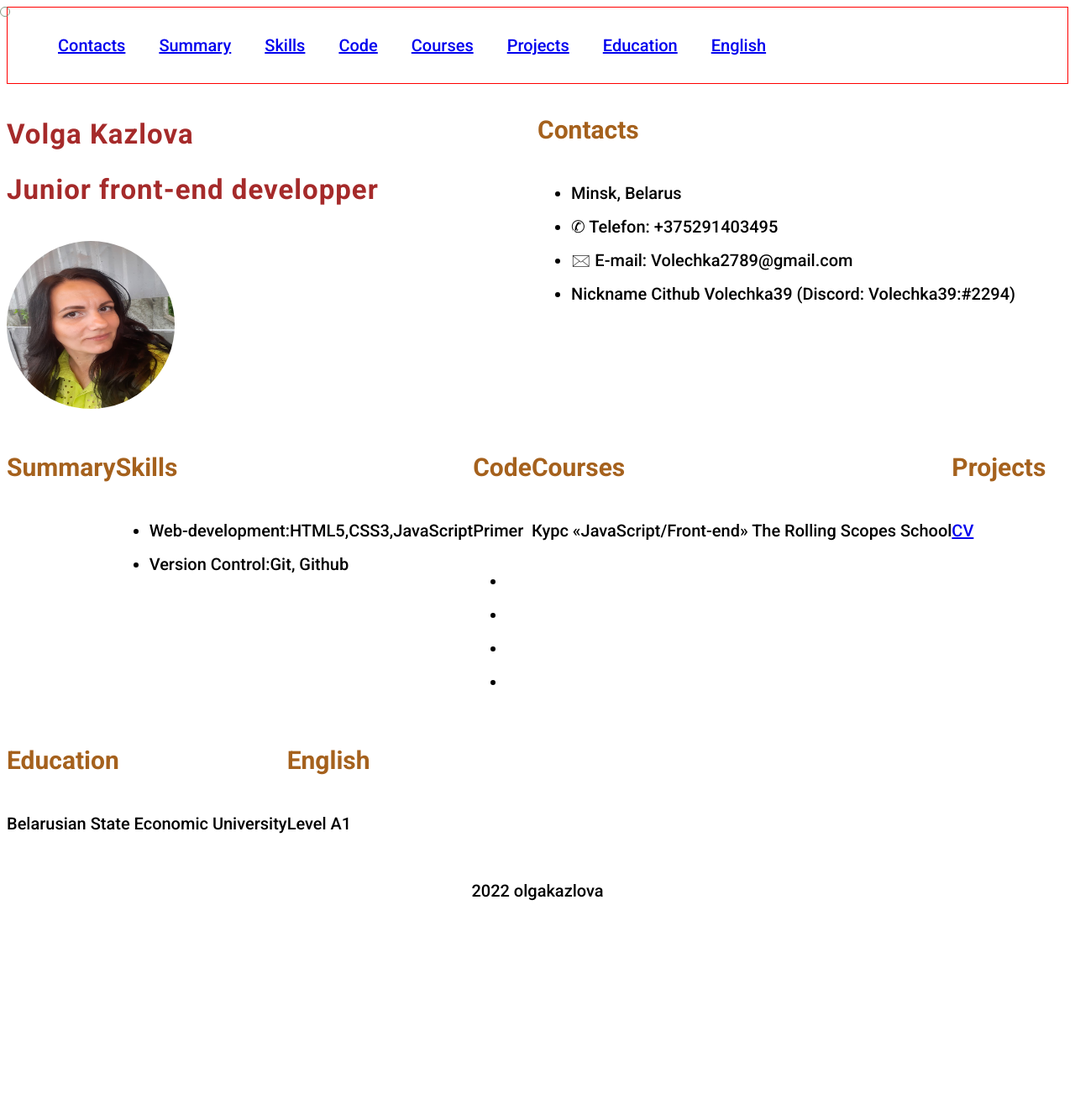
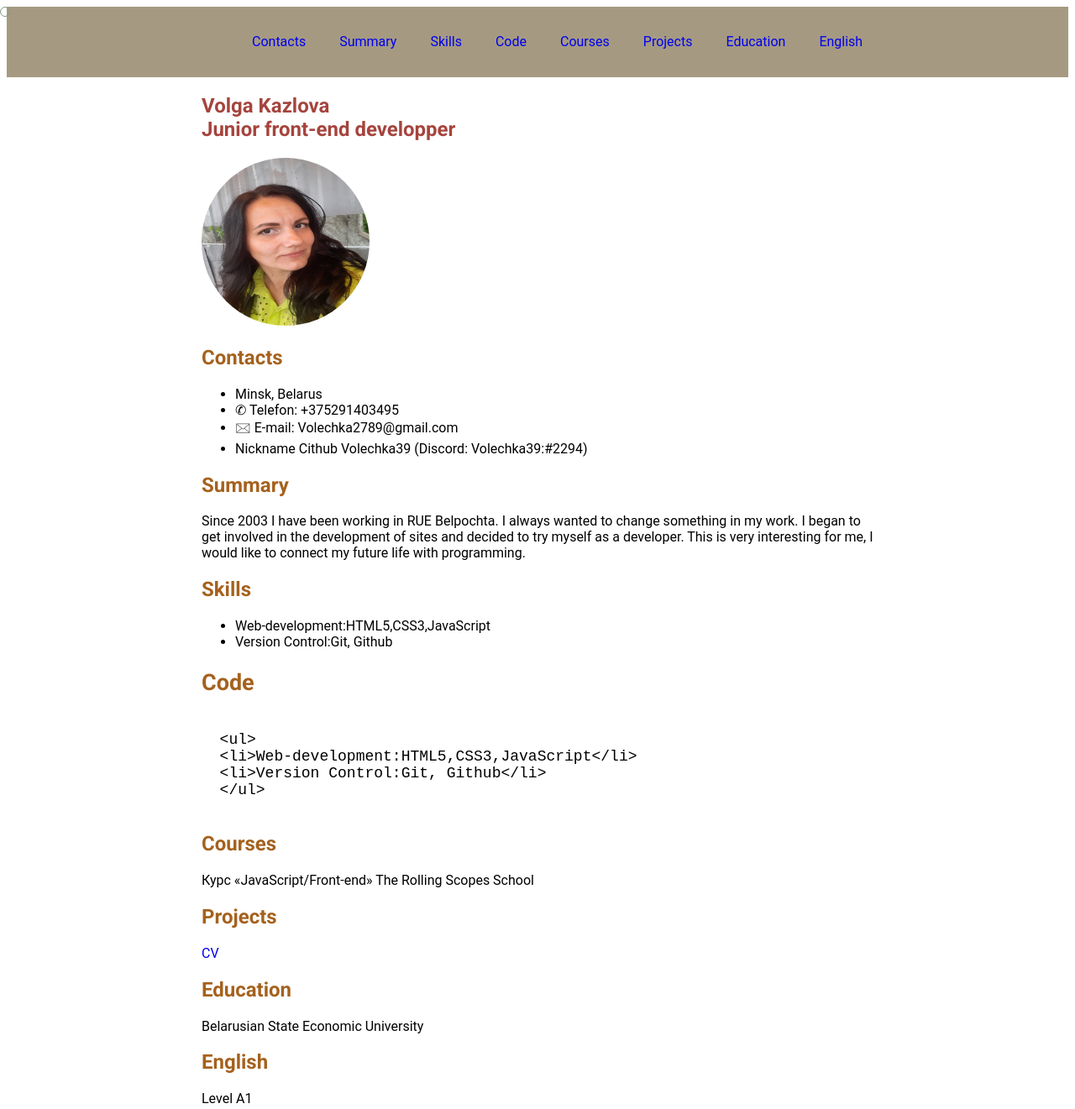
Before and after one commit to Volechka39/rsschool-cv, a plain HTML site: page index.html in a window 1280 px wide. Shown: the top 1321 px of the page at 84% size. Before the commit the page ends 1109 px from the top, so only its background shows below. Drawn offline with Linux system fonts and the light colour scheme; a web font is replaced by a local one.

Commit message:
feat: changes made

```diff
--- a/index.html
+++ b/index.html
@@ -26,65 +26,81 @@
           </div>
       </header>
   <body>
-    <main>
+    <main class="main-container">
       <div class="container">
           <section class="section" id="profile">
+            <div>
 <h1>Volga Kazlova<br> Junior front-end developper</h1>
 <img    class="img"
       src="/assets/img/ava.jpg"
       alt="foto"
       width="200"
       height="200"/>
+    </div>
       </section>
       <section class="section-contacts">
-          <h2>Contacts</h2>
+         <div>
+        <h2>Contacts</h2>
           <ul>
             <li>Minsk, Belarus</li>
             <li>&#9990; Telefon: +375291403495</li>
             <li>&#128386; E-mail: Volechka2789@gmail.com</li>
             <li>Nickname Cithub Volechka39 (Discord: Volechka39:#2294)</li>
-          </ul>
+          </ul> </div>
               </section>
-      <section class="2.section-summary">
+      <section class="section-summary">
+        <div>
         <h2>Summary</h2>
-  <p Since 2003 I have been working in RUE Belpochta. I always wanted to change something in my work. I began to get involved in the development of sites and decided to try myself as a developer. This is very interesting for me, I would like to connect my future life with programming.</p>
+  <p>Since 2003 I have been working in RUE Belpochta. I always wanted to change something in my work. I began to get involved in the development of sites and decided to try myself as a developer. This is very interesting for me, I would like to connect my future life with programming.</p>
+</div>
 </section>
-<section class="3.section-skills">
+<section class="section-skills">
+  <div>
   <h2>Skills</h2>
           <ul>
             <li>Web-development:HTML5,CSS3,JavaScript</li>
             <li>Version Control:Git, Github</li>
             </ul>
+          </div>
         </section>
-<section class="4.section-code">
+<section class="section-code">
+  <div>
   <h2>Code</h2>
-<p>Primer
-  <ul>
-    <li></li>
-    <li></li>
-    <li></li>
-    <li></li>
-  </ul></p>
+    <pre><code>
+  &lt;ul&gt;
+  &lt;li&gt;Web-development:HTML5,CSS3,JavaScript&lt/li&gt;
+  &lt;li&gt;Version Control:Git, Github&lt/li&gt;
+  &lt;/ul&gt;
+    </pre></code>
+  </div>
 </section>
-<section class="5.section-courses">
+<section class="section-courses">
+  <div>
   <h2>Courses</h2>
   <p> Курс «JavaScript/Front-end» The Rolling Scopes School</p>
+  </div>
 </section>
-<section class="6.section-projects">
+<section class="section-projects">
+  <div>
   <h2>Projects</h2>
  <a href="https://volechka39.github.io/rsschool-cv">CV</a>
+</div>
 </section>
-<section class="7.section-education">
+<section class="section-education">
+  <div>
           <h2>Education</h2>
   <p>Belarusian State Economic University</p>
+</div>
 </section>
-      <section class="8.section-english">
+      <section class="section-english">
+        <div>
         <h2>English</h2>
 <p>Level A1</p>
+</div>
 </section>
 </div>
  </main>
-    <footer class="container">
+    <footer class="footer">
       <div>
       <p>2022 olgakazlova</p>
        </footer>
--- a/style.css
+++ b/style.css
@@ -1,10 +1,15 @@
 @font-face {
   font-family: Roboto;
-     font-weight: 300;
   src: url("assets/fonts/Roboto.ttf");
 }
-.header{
-   border: 1px solid red;
+
+a {
+  text-decoration: none;
+}
+
+.header {
+  border: 1px solid #a59a81;
+  background-color: #a59a81;
 }
 
 * {
@@ -17,15 +22,13 @@ html {
 
 .nav-list {
   display: flex;
-    justify-content: flex-end;
-    align-items: center;
 }
 
 body {
   display: flex;
   flex-direction: column;
   justify-content: space-between;
-    font-family: 'Roboto', sans-serif;
+  font-family: "Roboto", sans-serif;
 }
 
 .Personal {
@@ -48,8 +51,12 @@ body {
   flex-direction: column;
   justify-content: space-between;
 }
+
+.section-code {
+  font-size: 18px;
+}
 .container {
-    max-width: 1440px;
+  max-width: 800px;
   margin: 0 auto;
 }
 
@@ -58,8 +65,9 @@ body {
 }
 
 .nav-link {
-    padding: 0 20px;
+  padding: 20px;
   line-height: 50px;
+  transition: 0.3s;
 }
 .section-item a {
   color: #829985;
@@ -70,9 +78,18 @@ body {
   color: #4d2323;
 }
 
-  .container {
+.main-container {
   display: flex;
   flex-wrap: wrap;
+}
+
+h1 {
+  color: #a5443d;
+  cursor: all-scroll;
+}
+
+h2 {
+  color: #4d2323;
 }
 
 .section {
@@ -83,23 +100,25 @@ body {
   .section {
     width: 100%;
   }
-  }
+
   body {
-    font-family: 'Roboto', sans-serif;
+    font-family: "Roboto", sans-serif;
     font-size: 20px;
     font-weight: 400;
     line-height: 2;
     color: black;
   }
-  .section{
-    font-size: 22px;
+
+  .section {
+    font-size: 20px;
     font-weight: 200;
     letter-spacing: 1px;
     color: brown;
   }
+}
 
-H2{
-    color:#A5611D;
+H2 {
+  color: #a5611d;
 }
 
 .section-contacts::before {
```
Lines whose indentation alone changed are shown as unchanged.
